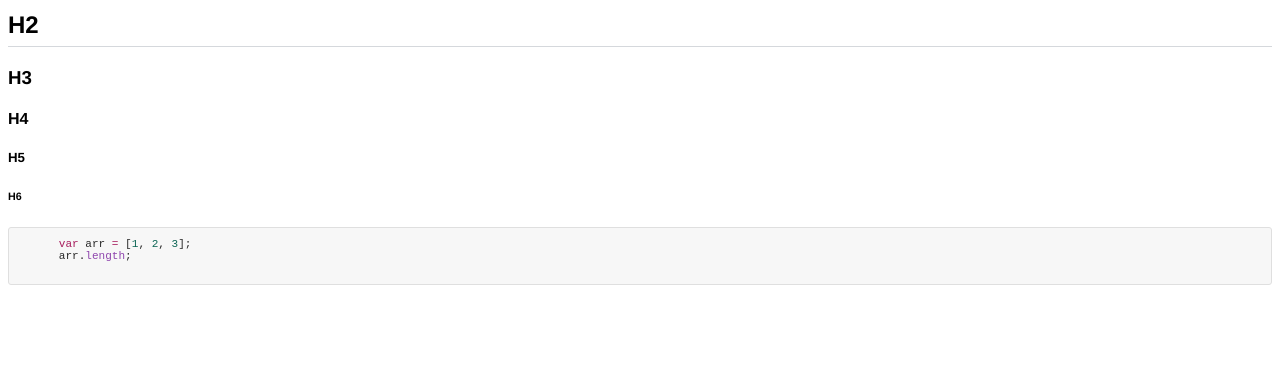
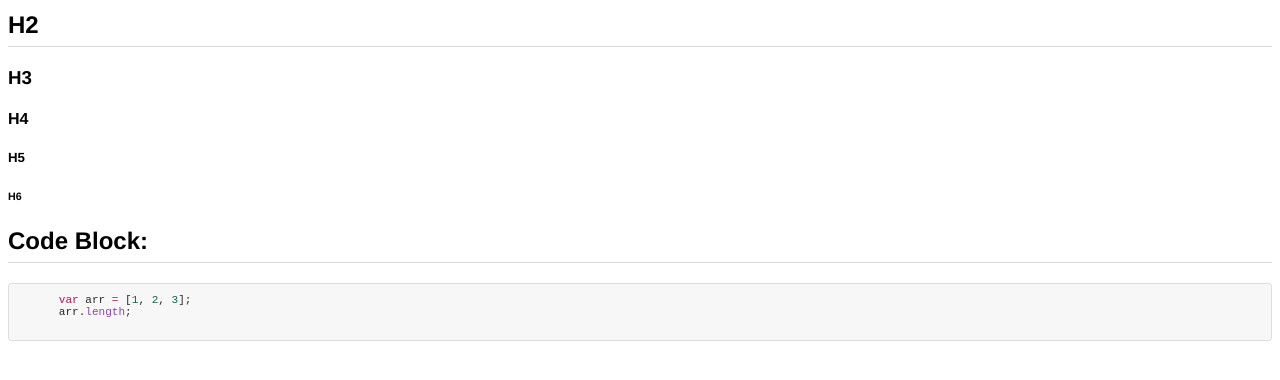
Before and after one commit to mysterytony/markx, a website: page samples/sample.html in a window 1280 px wide. Shown: the part 196-576 px from the top of the page. Drawn offline with Linux system fonts and the light colour scheme.

Commit message:
added up to block quotes

```diff
--- a/samples/sample.html
+++ b/samples/sample.html
@@ -47,6 +47,7 @@
 <h5>H5</h5>
 <h6>H6</h6>
 
+<h2 class = "seperator">Code Block:</h2>
 <div>
   <code class="javascript">
     <pre>
```
Also changed, not shown: 1 other file.
